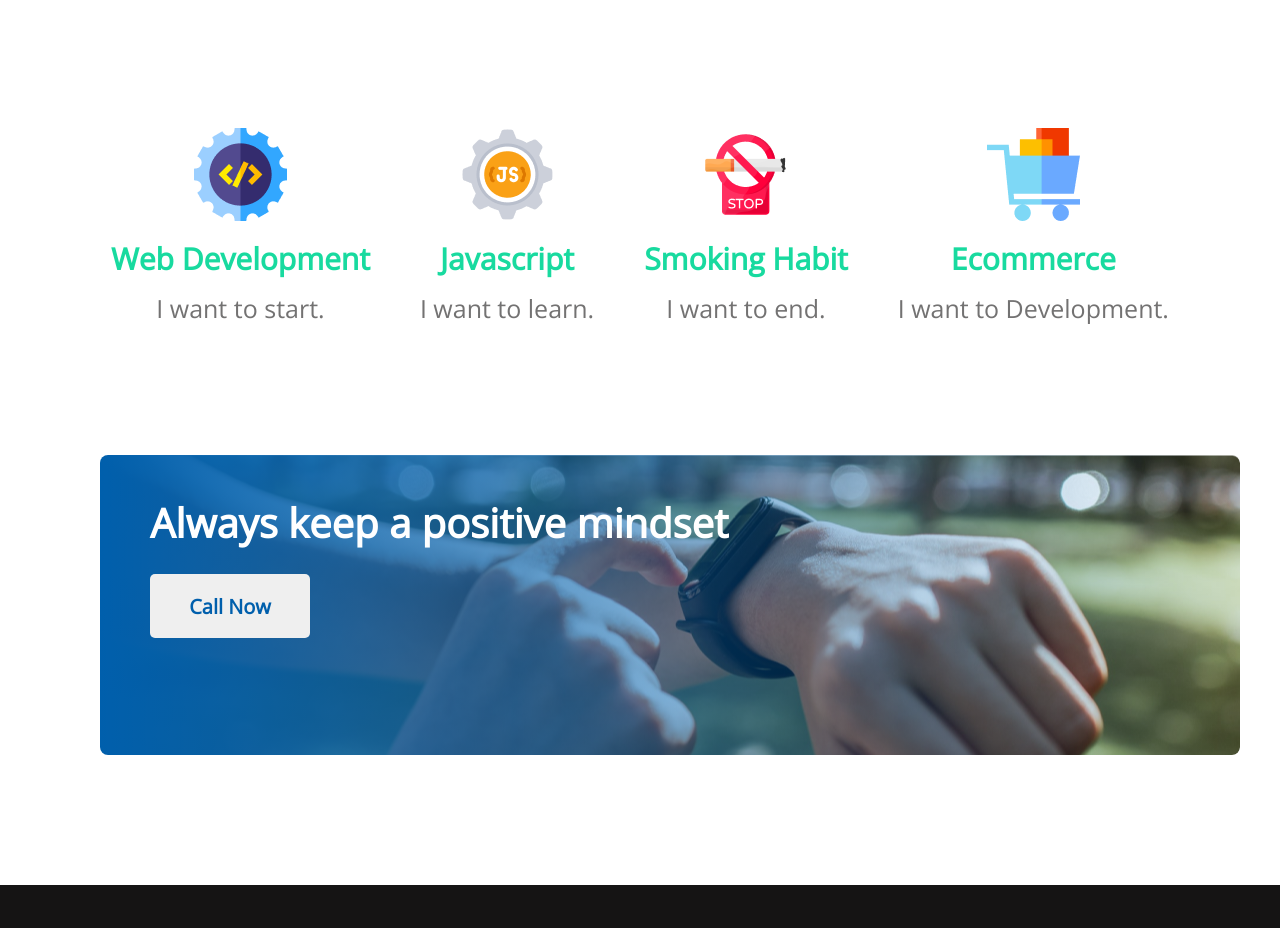
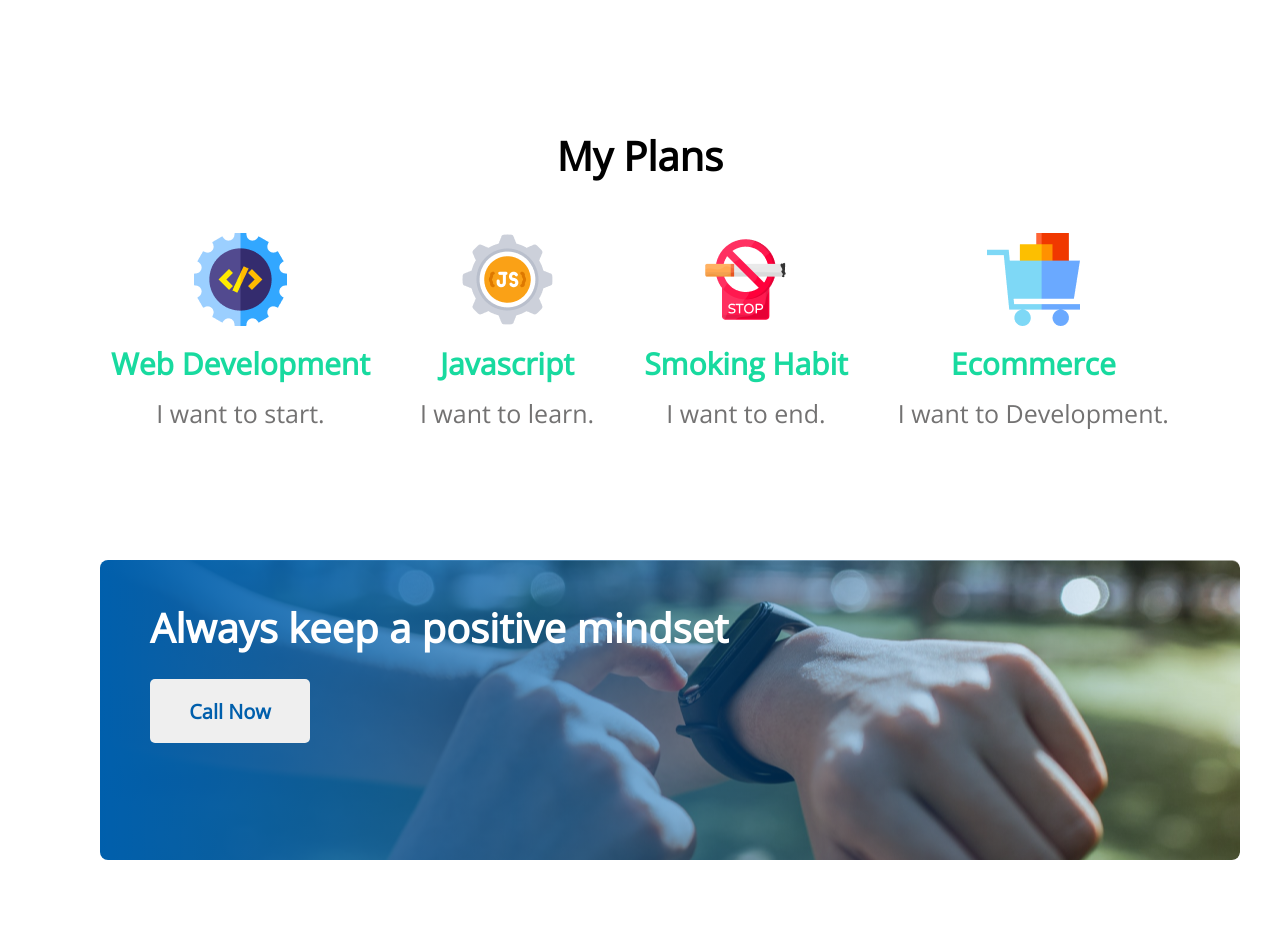
Before and after one commit to syedmahian1283/my-first-assignment, a plain HTML site: page index.html in a window 1280 px wide. Shown: the part 1660-2588 px from the top of the page. Drawn offline with nearby package versions, Linux system fonts and the light colour scheme.

Commit message:
plan added

```diff
--- a/index.html
+++ b/index.html
@@ -33,9 +33,11 @@
                     <li>Contrary to popular simply.</li>
                 </ul>
             </div>
+
         </header>
         <!-- plan items -->
-        <section>
+        <section class="plan">
+            <h1 class="plan-title">My Plans</h1>
             <div class="plan-criteria">
                 <div class="plan-item">
                     <img src="images/icons/web.png" alt="">
--- a/styes/assignment-styles.css
+++ b/styes/assignment-styles.css
@@ -61,7 +61,7 @@
   padding-top: 250px;
   padding-right: 250px;
 }
-.previous-title {
+.plan-title {
   text-align: center;
   margin-bottom: 50px;
   font-weight: 700;
@@ -100,6 +100,7 @@
   justify-content: center;
   margin-bottom: 130px;
 }
+
 .plan-item {
   text-align: center;
 }
```
